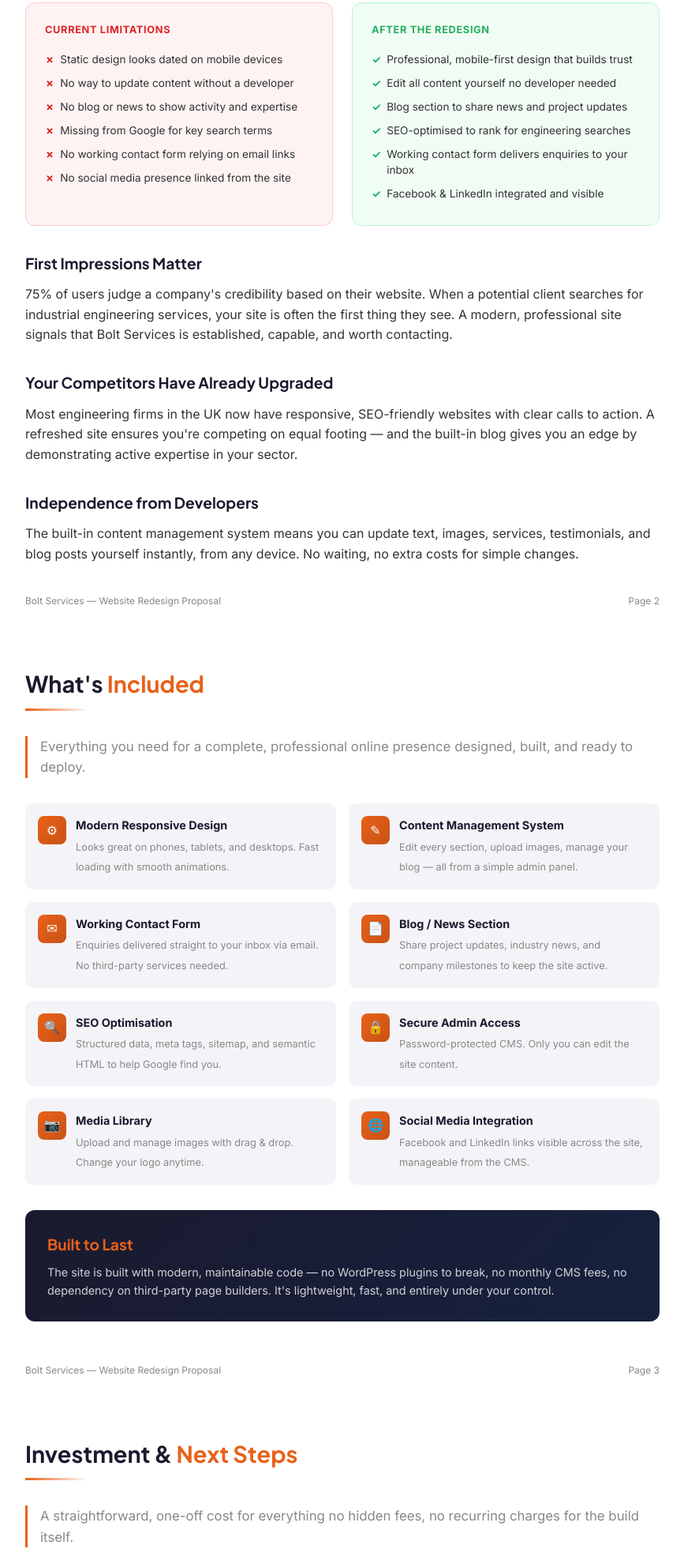
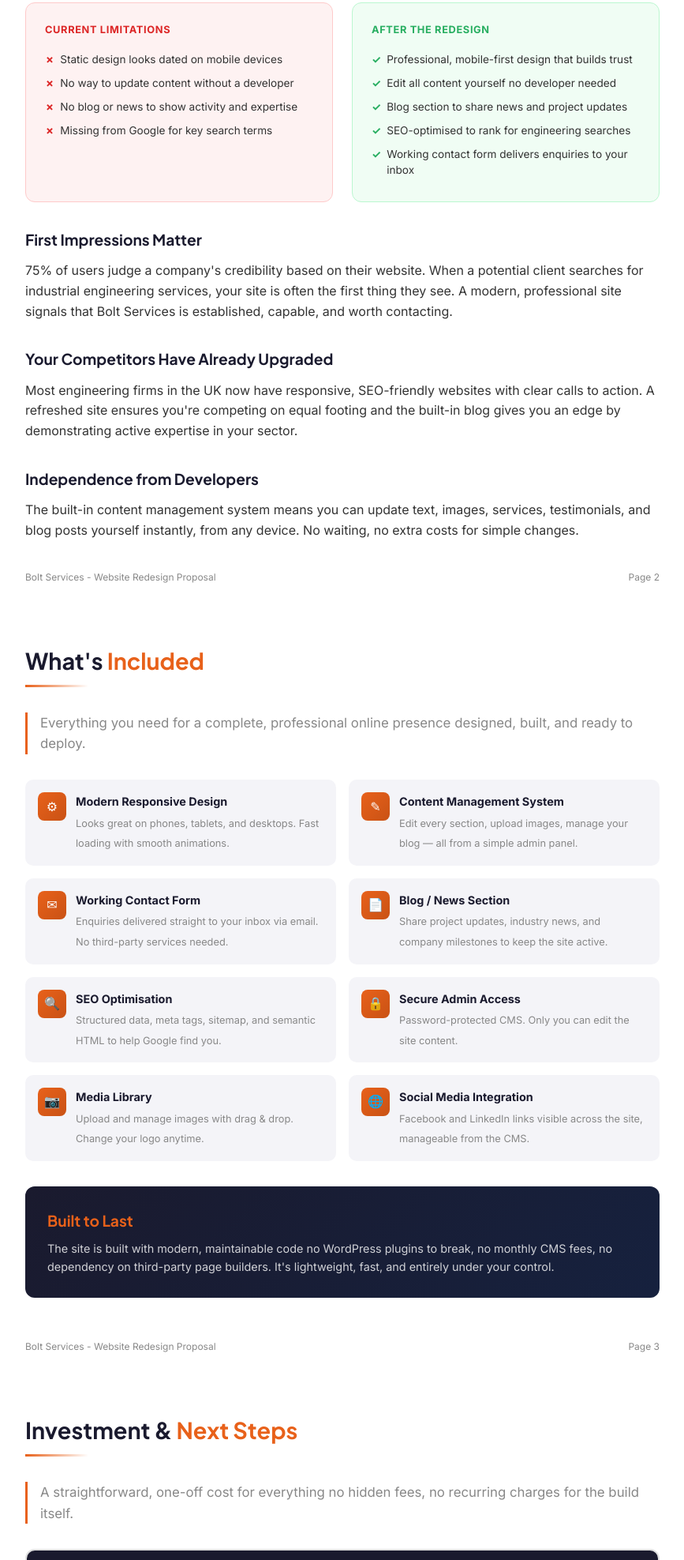
Before and after one commit to Brighty28/bolt-services, a website: page proposal.html in a window 1280 px wide. Shown: the part 1028-3003 px from the top of the page at 79% size, without its empty margins (206-1073 px from the left). Drawn offline with Linux system fonts and the light colour scheme.

Commit message:
Update proposal.html

```diff
--- a/proposal.html
+++ b/proposal.html
@@ -480,8 +480,6 @@
             <li>No way to update content without a developer</li>
             <li>No blog or news to show activity and expertise</li>
             <li>Missing from Google for key search terms</li>
-            <li>No working contact form relying on email links</li>
-            <li>No social media presence linked from the site</li>
           </ul>
         </div>
         <div class="comparison__box comparison__box--after">
@@ -492,7 +490,6 @@
             <li>Blog section to share news and project updates</li>
             <li>SEO-optimised to rank for engineering searches</li>
             <li>Working contact form delivers enquiries to your inbox</li>
-            <li>Facebook &amp; LinkedIn integrated and visible</li>
           </ul>
         </div>
       </div>
@@ -501,13 +498,13 @@
       <p>75% of users judge a company's credibility based on their website. When a potential client searches for industrial engineering services, your site is often the first thing they see. A modern, professional site signals that Bolt Services is established, capable, and worth contacting.</p>
 
       <h3>Your Competitors Have Already Upgraded</h3>
-      <p>Most engineering firms in the UK now have responsive, SEO-friendly websites with clear calls to action. A refreshed site ensures you're competing on equal footing — and the built-in blog gives you an edge by demonstrating active expertise in your sector.</p>
+      <p>Most engineering firms in the UK now have responsive, SEO-friendly websites with clear calls to action. A refreshed site ensures you're competing on equal footing and the built-in blog gives you an edge by demonstrating active expertise in your sector.</p>
 
       <h3>Independence from Developers</h3>
       <p>The built-in content management system means you can update text, images, services, testimonials, and blog posts yourself instantly, from any device. No waiting, no extra costs for simple changes.</p>
     </div>
     <div class="page-footer">
-      <span>Bolt Services — Website Redesign Proposal</span>
+      <span>Bolt Services - Website Redesign Proposal</span>
       <span>Page 2</span>
     </div>
   </div>
@@ -580,11 +577,11 @@
 
       <div class="callout">
         <h3>Built to Last</h3>
-        <p>The site is built with modern, maintainable code — no WordPress plugins to break, no monthly CMS fees, no dependency on third-party page builders. It's lightweight, fast, and entirely under your control.</p>
+        <p>The site is built with modern, maintainable code no WordPress plugins to break, no monthly CMS fees, no dependency on third-party page builders. It's lightweight, fast, and entirely under your control.</p>
       </div>
     </div>
     <div class="page-footer">
-      <span>Bolt Services — Website Redesign Proposal</span>
+      <span>Bolt Services - Website Redesign Proposal</span>
       <span>Page 3</span>
     </div>
   </div>
@@ -661,7 +658,7 @@
           <div class="timeline__num">3</div>
           <div class="timeline__text">
             <strong>Deployment</strong>
-            <span>Site goes live on your existing hosting. Your current domain stays the same — no disruption.</span>
+            <span>Site goes live on your existing hosting. Your current domain stays the same no disruption.</span>
           </div>
         </div>
         <div class="timeline__step">
```
